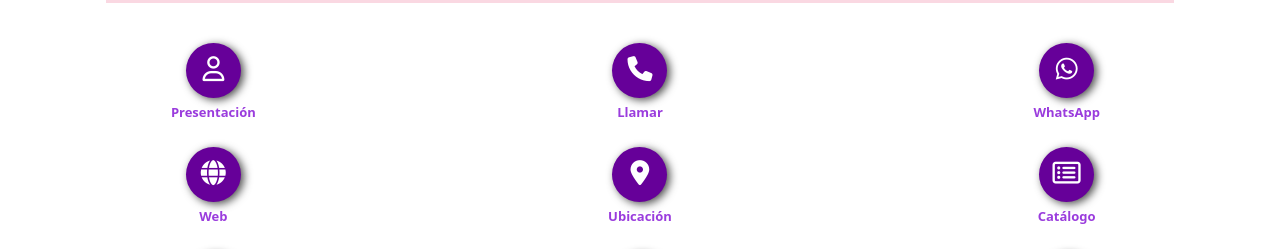
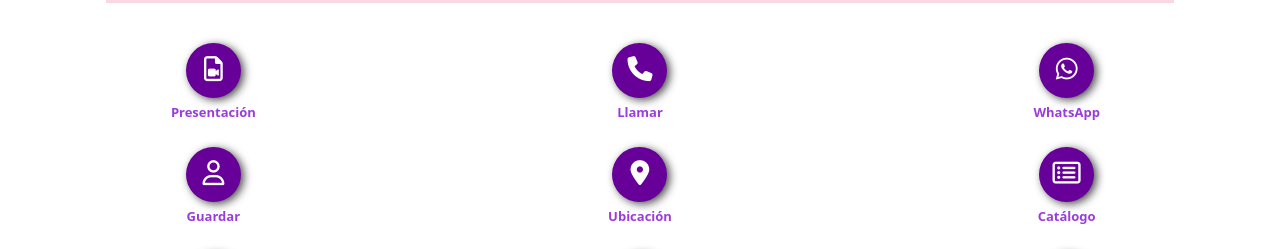
Before and after one commit to Priscillabuhrle/PAU_Disenos, a plain HTML site: page index.html in a window 1280 px wide. Shown: the part 326-575 px from the top of the page. Drawn offline with nearby package versions, Linux system fonts and the light colour scheme.

Commit message:
se agrega guardar contacto

```diff
--- a/index.html
+++ b/index.html
@@ -24,7 +24,7 @@
     <div class="container-fluid seccionIcono text-center">
         <div class="row align-items-center">
             <div class="col-4">
-                <a href="./video.html"><i class="fa-regular fa-user iconoCuerpo"></i></a>
+                <a href="./video.html"><i class="fa-regular fa-file-video iconoCuerpo"></i></a>
                 <p class="textIcono">Presentación</p>
             </div>
             <div class="col-4">
@@ -40,8 +40,9 @@
          <!--fila 2-->
           <div class="row align-items-center">
             <div class="col-4">
-                <a href="https://drive.google.com/file/d/13AH5ApnGPrUU49bYNr7KtOL066mlFBEk/view?usp=drivesdk"><i class="fa-solid fa-globe iconoCuerpo"></i></a>
-                <p class="textIcono">Web</p>
+                <a href="data:text/vcard;charset=utf-8,BEGIN%3AVCARD%0AVERSION%3A3.0%0AFN%3APAÚ%20Diseño%20Digital%0ATEL%3A%2B56959038037%0AEMAIL%3Apaudiseno22%40gmail.com%0AURL%3Ahttps%3A%2F%2Fpriscillabuhrle.github.io%2FPAU_Disenos%2F%0AEND%3AVCARD"
+                download="contacto.vcf"><i class="fa-regular fa-user iconoCuerpo"></i></a>
+                <p class="textIcono">Guardar</p>
             </div>
             <div class="col-4">
                 <a href="https://maps.app.goo.gl/51qnUjmCtW5xfgzS9"><i class="fa-solid fa-location-dot iconoCuerpo"></i></a>
```
